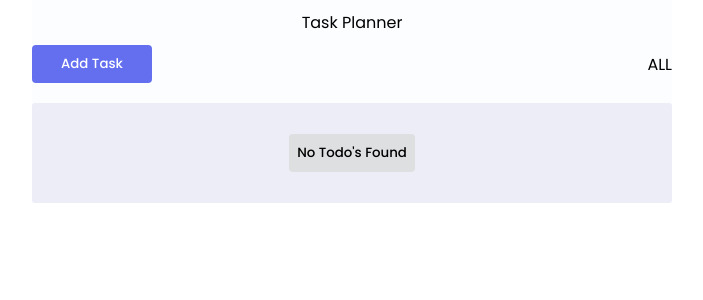
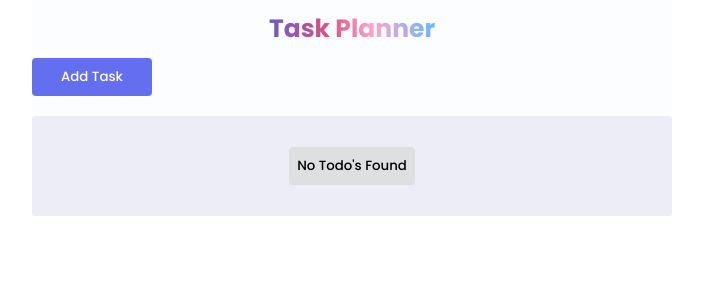
Before and after one commit to Ahish11/Task-Planner-WebApp, a React (Vite) app: page / in a window 1280 px wide. Shown: the top 300 px of the page, without its empty margins (288-991 px from the left). Built offline with nearby package versions, Linux system fonts and the light colour scheme.

Commit message:
code modified & cursor notAllowed added

```diff
--- a/src/components/EditComponent.jsx
+++ b/src/components/EditComponent.jsx
@@ -1,18 +1,26 @@
 import React, { useState } from "react";
 import { IoMdCheckmark } from "react-icons/io";
 
-export default function EditComponent({ editTodo, task }) {
-  const [value, setValue] = useState(task.title);
+export default function EditComponent({ hasEditHandler, hasInputValue }) {
+  const [value, setValue] = useState(hasInputValue.title);
+  // const [emtyTitleEdit, setemtyTitleEdit] = useState(false);
 
-  const handleSubmit = (e) => {
+  const [cursorStyle, setCursorStyle] = useState("pointer");
+
+  const EditSubmitHandler = (e) => {
     e.preventDefault();
-    editTodo(value, task.id);
+    if (value.length !== 0) {
+      hasEditHandler(value, hasInputValue.id);
+    }
+    //  else {
+    //   setCursorStyle("not-allowed");
+    // }
   };
 
   return (
     <div>
       <form
-        onSubmit={handleSubmit}
+        // onSubmit={EditSubmitHandler}
         style={{
           display: "flex",
           alignItems: "center",
@@ -23,13 +31,30 @@ export default function EditComponent({ editTodo, task }) {
           style={{ border: 0, fontSize: "13px", outline: 0, width: "86%" }}
           type="text"
           value={value}
-          onChange={(e) => setValue(e.target.value)}
+          onChange={(e) => {
+            setValue(e.target.value.trimStart());
+            if (e.target.value.length !== 0) {
+              setCursorStyle("pointer");
+            } else {
+              setCursorStyle("not-allowed");
+            }
+          }}
         />
         <button
+          className="test"
+          // onClick={updateHandler}
           type="submit"
-          style={{ all: "unset", width: "39px", display: "inline-block" }}
+          style={{
+            all: "unset",
+            display: "inline-block",
+            cursor: cursorStyle,
+          }}
         >
-          <IoMdCheckmark />
+          {/* save edit btn */}
+          <IoMdCheckmark
+            style={{ width: "30px" }}
+            onClick={EditSubmitHandler}
+          />
         </button>
       </form>
     </div>
--- a/src/components/PopupComponent/AddTaskPopup.jsx
+++ b/src/components/PopupComponent/AddTaskPopup.jsx
@@ -16,11 +16,11 @@ export default function AddTaskPopup(props) {
   const [errorMsg, setErrorMsg] = useState(false);
 
   const isEmptyHandler = () =>
-    addInputVal.filter((item) => item.title.trim().length === 0).length > 0;
+    // addInputVal.filter((addInputVals) => addInputVals.title.trim().length === 0).length > 0; or
+    addInputVal.filter((addInputVals) => addInputVals.title.trim()).length <= 0;
 
   const saveTaskHandler = (e) => {
     e.preventDefault();
-
     if (isEmptyHandler()) {
       setErrorMsg(true);
     } else {
@@ -35,6 +35,7 @@ export default function AddTaskPopup(props) {
     setErrorMsg(false);
   };
 
+  //Add Task btn click
   const filteredValue =
     addInputVal.filter((item) => item.title.trim().length > 0)[0]?.title || "";
 
@@ -56,7 +57,7 @@ export default function AddTaskPopup(props) {
                 value={filteredValue}
                 onChange={handleOnchange}
               />
-              {errorMsg && <ErrorMsg>please enter something</ErrorMsg>}
+              {errorMsg && <ErrorMsg>Please enter the title</ErrorMsg>}
             </WraperInputLabel>
             <div
               style={{
--- a/src/components/TaskComponent/TaskPlanner.jsx
+++ b/src/components/TaskComponent/TaskPlanner.jsx
@@ -31,54 +31,54 @@ export default function TaskPlanner() {
   const [inputValue, setInputValue] = useState([]); // Task list
 
   const popupHandler = () => {
-    setAddList(!addTaskList);
+    setAddList(!addTaskList); //shows popup
   };
 
-  const handleInputValue = (getValueFromProperty) => {
-    const newTask = { id: Date.now(), title: getValueFromProperty };
+  //child to parent
+  const handleInputValue = (getTitle) => {
+    const newTask = { id: Date.now(), title: getTitle };
     setInputValue([...inputValue, newTask]);
-    popupHandler();
+    popupHandler(); //removes popup
   };
 
-  const onDeleteHandler = (taskId) => {
-    setInputValue(inputValue.filter((task) => task.id !== taskId));
+  const onDeleteHandler = (getInpVal) => {
+    setInputValue(
+      inputValue.filter((inputValues) => inputValues.id !== getInpVal)
+    );
   };
 
-  const onEditHandler = (id) => {
+  const onEditHandler = (getInputValues) => {
     setInputValue(
-      inputValue.map((items) =>
-        items.id === id ? { ...items, isEditing: !items.isEditing } : items
+      inputValue.map((inputValues) =>
+        inputValues.id === getInputValues
+          ? { ...inputValues, isEditing: !inputValues.isEditing }
+          : inputValues
       )
     );
   };
 
-  const editTask = (editedTask, id) => {
+  const editTaskHandler = (editedTitle, id) => {
     setInputValue((prevInputValue) =>
-      prevInputValue.map((task) =>
-        task.id === id ? { ...task, title: editedTask, isEditing: false } : task
+      prevInputValue.map((prevInputVal) =>
+        prevInputVal.id === id
+          ? { ...prevInputVal, title: editedTitle, isEditing: false }
+          : prevInputVal
       )
     );
   };
 
-  return (
-    <>
-      <ContainerBg>
-        <TaskplannerHeading>Task Planner</TaskplannerHeading>
-        <OuterAddTask>
-          <div>
-            <AddTaskBtn onClick={popupHandler}>Add Task</AddTaskBtn>
-          </div>
-          <div>ALL</div>
-        </OuterAddTask>
-        <DivItems>
-          {inputValue.length === 0 ? (
+  const result =
+    inputValue.length === 0 ? (
       <NoTodo>No Todo's Found</NoTodo>
     ) : (
       inputValue.map((inputValues) => (
         <Todos key={inputValues.id}>
           <div>
             {inputValues.isEditing ? (
-                    <EditComponent task={inputValues} editTodo={editTask} /> // Use EditComponent when editing
+              <EditComponent
+                hasInputValue={inputValues}
+                hasEditHandler={editTaskHandler}
+              /> // Use EditComponent when editing
             ) : (
               <InnerRow>
                 <div>{inputValues.title}</div>
@@ -90,7 +90,7 @@ export default function TaskPlanner() {
                     />
                   </DeleteBtn>
                   <EditBtn onClick={() => onEditHandler(inputValues.id)}>
-                          <FaRegEdit />
+                    <FaRegEdit style={{ cursor: "pointer" }} />
                   </EditBtn>
                 </InnerRow>
               </InnerRow>
@@ -98,10 +98,19 @@ export default function TaskPlanner() {
           </div>
         </Todos>
       ))
-          )}
-        </DivItems>
+    );
+  return (
+    <>
+      <ContainerBg>
+        <TaskplannerHeading>Task Planner</TaskplannerHeading>
+        <OuterAddTask>
+          <div>
+            <AddTaskBtn onClick={popupHandler}>Add Task</AddTaskBtn>
+          </div>
+          {/* <div>ALL</div> */}
+        </OuterAddTask>
+        <DivItems>{result}</DivItems>
       </ContainerBg>
-
       {addTaskList && (
         <AddTaskPopup
           removePopup={popupHandler}
--- a/src/components/TaskComponent/TaskPlanner.styles.jsx
+++ b/src/components/TaskComponent/TaskPlanner.styles.jsx
@@ -54,6 +54,13 @@ export const DivItems = styled.div`
 `;
 export const TaskplannerHeading = styled.div`
   margin: 10px 0 10px 0;
+  background: transparent
+    linear-gradient(262deg, #5dbaff 0%, #ffa5cb 38%, #db537f 63%, #615ad3 100%)
+    0% 0% no-repeat padding-box;
+  -webkit-background-clip: text;
+  -webkit-text-fill-color: transparent;
+  font-weight: 700;
+  font-size: 25px;
 `;
 export const OuterAddTask = styled.div`
   display: flex;
```
Lines whose indentation alone changed are shown as unchanged.
